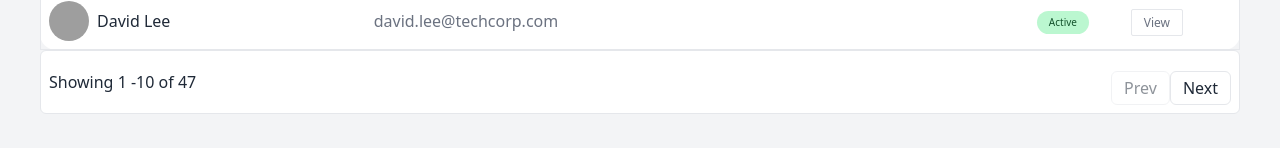
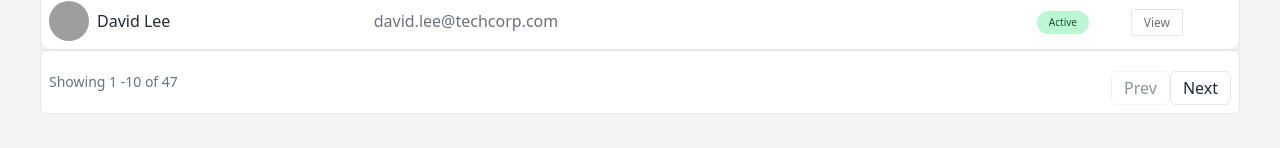
Before and after one commit to ImrenR/casestudy, a Next.js app: page / in a window 1280 px wide. Shown: the part 664-812 px from the top of the page. Built offline with nearby package versions, Linux system fonts and the light colour scheme; grey boxes are pictures that could not be loaded.

Commit message:
folders updated

```diff
--- a/src/app/page.js
+++ b/app/page.js
@@ -4,7 +4,7 @@ import Header from "../components/Header";
 
 import data from "../data/sample_data.json";
 import { useState } from "react";
-import UserList from "../components/UserList";
+import UserList from "./user/page";
 
 export default function Home() {
   const [search, setSearch] = useState("");
--- a/src/app/user/[id]/page.js
+++ b/app/user/[id]/page.js
@@ -1,7 +1,7 @@
 import Link from "next/link";
 import { FaLongArrowAltLeft } from "react-icons/fa";
 
-export default async function Page({ params: promiseParams }) {
+export default async function UserDetails({ params: promiseParams }) {
   const { id } = await promiseParams; // Await the params Promise
 
   const res = await fetch(`http://localhost:3000/api/users/${id}`, {
--- a/src/components/UserList.js
+++ b/app/user/page.js
@@ -1,5 +1,5 @@
 import Link from 'next/link'
-import React from 'react'
+
 
 const UserList = ({page,setPage,totalPages,paginatedData,total}) => {
 
@@ -62,7 +62,7 @@ const UserList = ({page,setPage,totalPages,paginatedData,total}) => {
       </tbody>
       </table>
 <div className='p-2 border-t-3 border bg-white rounded-md flex justify-between items-center'>
-<span>
+<span className='text-gray-500 text-sm'>
   Showing {(page-1)*10+1} -
   {Math.min(page*10,total)} of {total}</span>
 <div>
--- a/src/components/Header.js
+++ b/components/Header.js
@@ -1,4 +1,4 @@
-import React from "react";
+
 
 const Header = ({ search, setSearch, status, setStatus }) => {
   const handleSubmit = (e) => {
--- a/next.config.mjs
+++ b/next.config.mjs
@@ -1,6 +1,8 @@
 /** @type {import('next').NextConfig} */
 const nextConfig = {
-  /* config options here */
+experimental : {
+  turbopackFileSystemCacheForDev : true,
+}
 };
 
 export default nextConfig;
--- a/tailwind.config.js
+++ b/tailwind.config.js
@@ -1,7 +1,7 @@
 module.exports = {
   content: [
-    "./src/app/**/*.{js,ts,jsx,tsx}",      // src/app içindeki tüm page ve layout
-    "./src/components/**/*.{js,ts,jsx,tsx}" // component klasörün varsa
+    "./app/**/*.{js,ts,jsx,tsx}",      // always check your folders to able to use tailwind
+    "./components/**/*.{js,ts,jsx,tsx}"
   ],
   theme: {
     extend: {},
```
Also changed, not shown: app/api/users/[id]/route.js (renamed from src/app/api/users/[id]/route.js), app/globals.css (renamed from src/app/globals.css), app/layout.js (renamed from src/app/layout.js), data/sample_data.json (renamed from src/data/sample_data.json), 1 other file (tests, documents, lock files or other folders).
